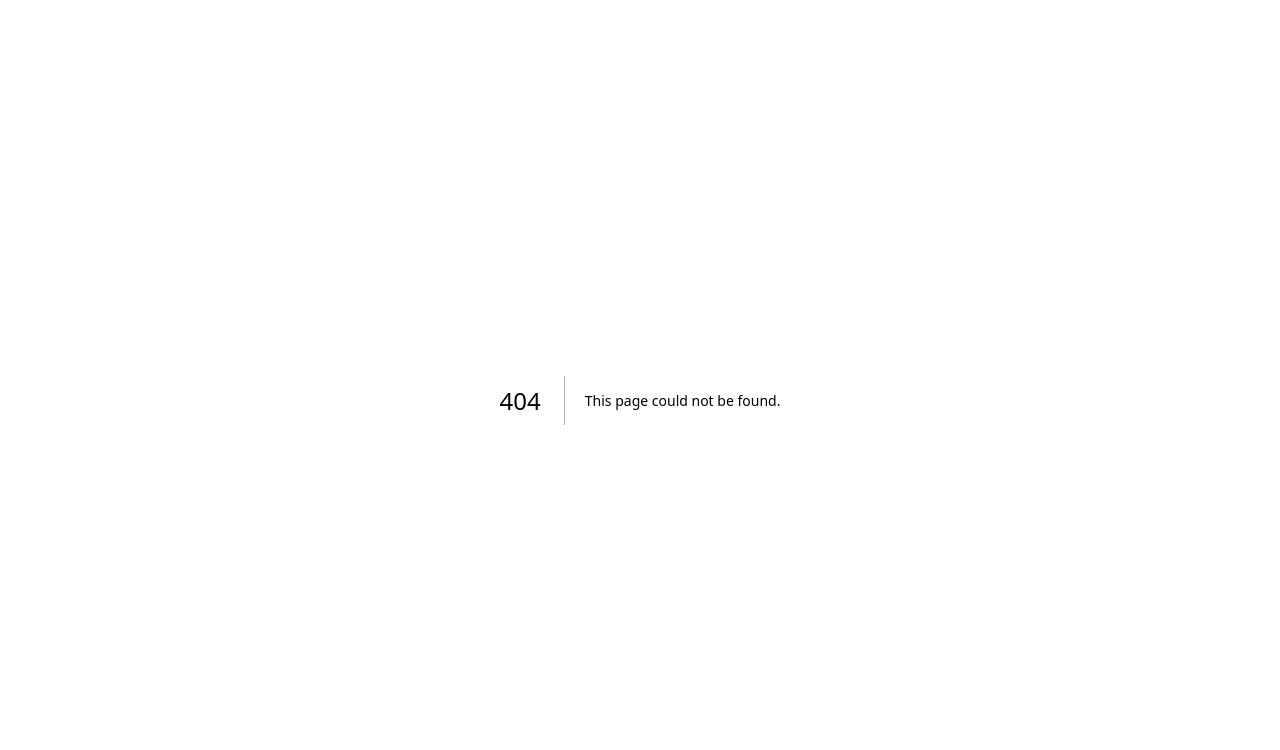
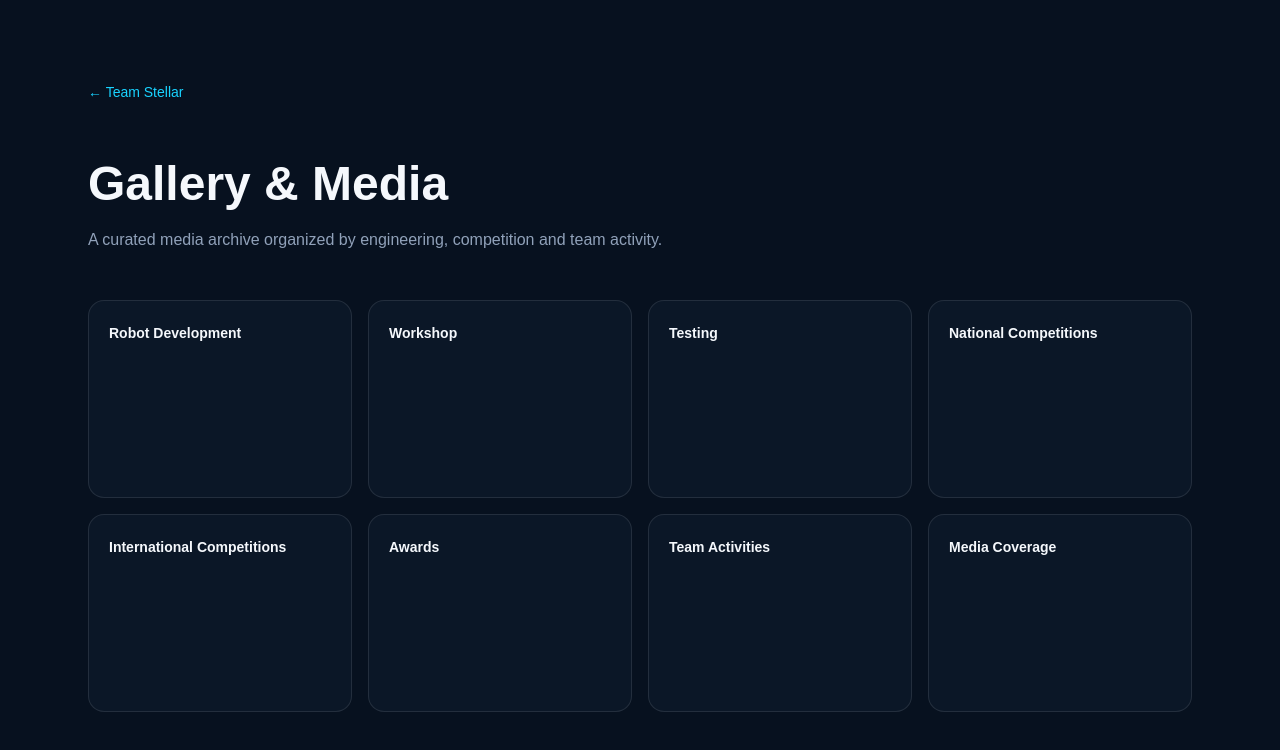
Before and after one commit to mahirlabib478-del/robotics-team, a Next.js app: page /gallery in a window 1280 px wide. Before the commit this address had no page. Shown: the top 750 px of the page. Built offline with nearby package versions, Linux system fonts and the light colour scheme.

Commit message:
Add gallery and media archive

```diff
--- /dev/null
+++ b/app/gallery/page.tsx
@@ -0,0 +1,3 @@
+import Link from "next/link";
+const categories=["Robot Development","Workshop","Testing","National Competitions","International Competitions","Awards","Team Activities","Media Coverage"];
+export default function GalleryPage(){return <main className="min-h-screen bg-[#07111f] text-[#f5f8fc]"><div className="mx-auto max-w-6xl px-6 py-20"><Link href="/" className="text-sm text-[#19d3ff]">← Team Stellar</Link><h1 className="mt-14 text-5xl font-black">Gallery & Media</h1><p className="mt-5 max-w-3xl text-slate-400">A curated media archive organized by engineering, competition and team activity.</p><div className="mt-12 grid gap-4 sm:grid-cols-2 lg:grid-cols-4">{categories.map(x=><div key={x} className="aspect-[4/3] rounded-2xl border border-white/10 bg-[#0b1727] p-5"><span className="text-sm font-semibold">{x}</span></div>)}</div></div></main>}
```
